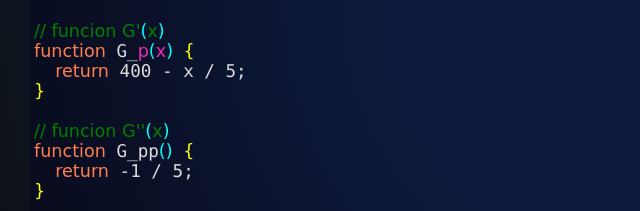
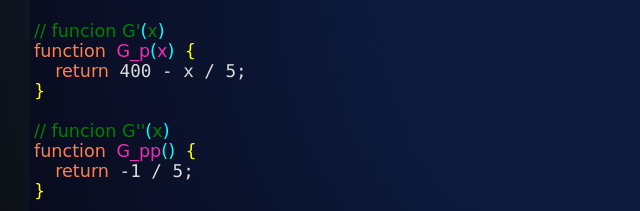
Before and after one commit to Daniel-Avina/proyecto_calculo, a plain HTML site: page index.html in a window 1280 px wide. Shown: the part 4399-4610 px from the top of the page, 0-640 px from the left. Drawn offline with Linux system fonts and the light colour scheme; a web font is replaced by a local one.

Commit message:
Update index.html

```diff
--- a/index.html
+++ b/index.html
@@ -169,7 +169,7 @@ github: https://github.com/Daniel-Avina
 <!-- b -->
   <label for=""><h2><center>b) maximizar funcion de ingreso</center></h3></label>
     <label for="learning-rate_b">Learning Rate (a) para b):</label>
-    <input type="number" id="learning-rate_b" name="learning-rate_b" step="0.1" required>
+    <input type="number" id="learning-rate_b" name="learning-rate_b" step="0.0001" required>
     <br>
     <label for="iterations_b">Número de Iteraciones para b):</label>
     <input type="number" id="iterations_b" name="iterations_b" value="10" required>
@@ -178,7 +178,7 @@ github: https://github.com/Daniel-Avina
       <!-- c -->
       <label for=""><h2><center>c) maximizar sus ganancias</center></h3></label>
       <label for="learning-rate">Learning Rate (a) para c):</label>
-      <input type="number" id="learning-rate" name="learning-rate" step="0.1" required>
+      <input type="number" id="learning-rate" name="learning-rate" step="0.0001" required>
       <br>
       <label for="iterations">Número de Iteraciones para c):</label>
       <input type="number" id="iterations" name="iterations" value="10" required>
@@ -246,22 +246,22 @@ github: https://github.com/Daniel-Avina
         .replace(/console.log/g, '<span style="color: #ec2db6;">console.log</span>')
         .replace(/constructor/g, '<span style="color: #ec2db6;">constructor</span>')
         .replace(/\/\*[\s\S]*?\*\//g, '<span style="color: green;">$&</span>')
-        .replace(/R_p\(x\)/g, '<span style="color: #ec2db6;">R_p(x)</span>')
-        .replace(/U\(x\)/g, '<span style="color: #ec2db6;">U(x)</span>')
+        .replace(/R_p\(x\)/g, '<span style="color: #ec2db6;">I_p(x)</span>')
+        .replace(/U\(x\)/g, '<span style="color: #ec2db6;">G(x)</span>')
         .replace(/C\(x\)/g, '<span style="color: #ec2db6;">C(x)</span>')
-        .replace(/U_p\(x\)/g, '<span style="color: #ec2db6;">U_p(x)</span>')
-        .replace(/U_pp\(\)/g, '<span style="color: #ec2db6;">U_pp()</span>')
-        .replace(/R_pp\(\)/g, '<span style="color: #ec2db6;">R_pp(x)</span>')
-        .replace(/R\(x\)/g, '<span style="color: #ec2db6;">R(x)</span>')
+        .replace(/G_p\(x\)/g, '<span style="color: #ec2db6;">G_p(x)</span>')
+        .replace(/G_pp\(\)/g, '<span style="color: #ec2db6;">G_pp()</span>')
+        .replace(/R_pp\(\)/g, '<span style="color: #ec2db6;">I_pp(x)</span>')
+        .replace(/R\(x\)/g, '<span style="color: #ec2db6;">I(x)</span>')
         .replace(/p\(x\)/g, '<span style="color: #ec2db6;">p(x)</span>')
         // .replace(/x/g, '<span style="color: #b22222;">x</span>')
         .replace(/\{/g, '<span style="color: yellow;">{</span>')
         .replace(/\}/g, '<span style="color: yellow;">}</span>')
         .replace(/return/g, '<span style="color: coral;">return</span>')
         .replace(/C\(x\)/g, '<span style="color: #ec2db6;">C(x)</span>')
-        .replace(/U\(x\)/g, '<span style="color: #ec2db6;">U(x)</span>')
-        .replace(/U_p\(x\)/g, '<span style="color: #ec2db6;">U_p(x)</span>')
-        .replace(/U_pp\(x\)/g, '<span style="color: #ec2db6;">U_pp(x)</span>')
+        .replace(/U\(x\)/g, '<span style="color: #ec2db6;">G(x)</span>')
+        .replace(/G_p\(x\)/g, '<span style="color: #ec2db6;">G_p(x)</span>')
+        .replace(/G_pp\(x\)/g, '<span style="color: #ec2db6;">G_pp(x)</span>')
         .replace(/let/g, '<span style="color: coral;">let</span>')
         .replace(/const /g, '<span style="color: coral;">const</span>')
         .replace(/for /g, '<span style="color: coral;">for</span>')
```
